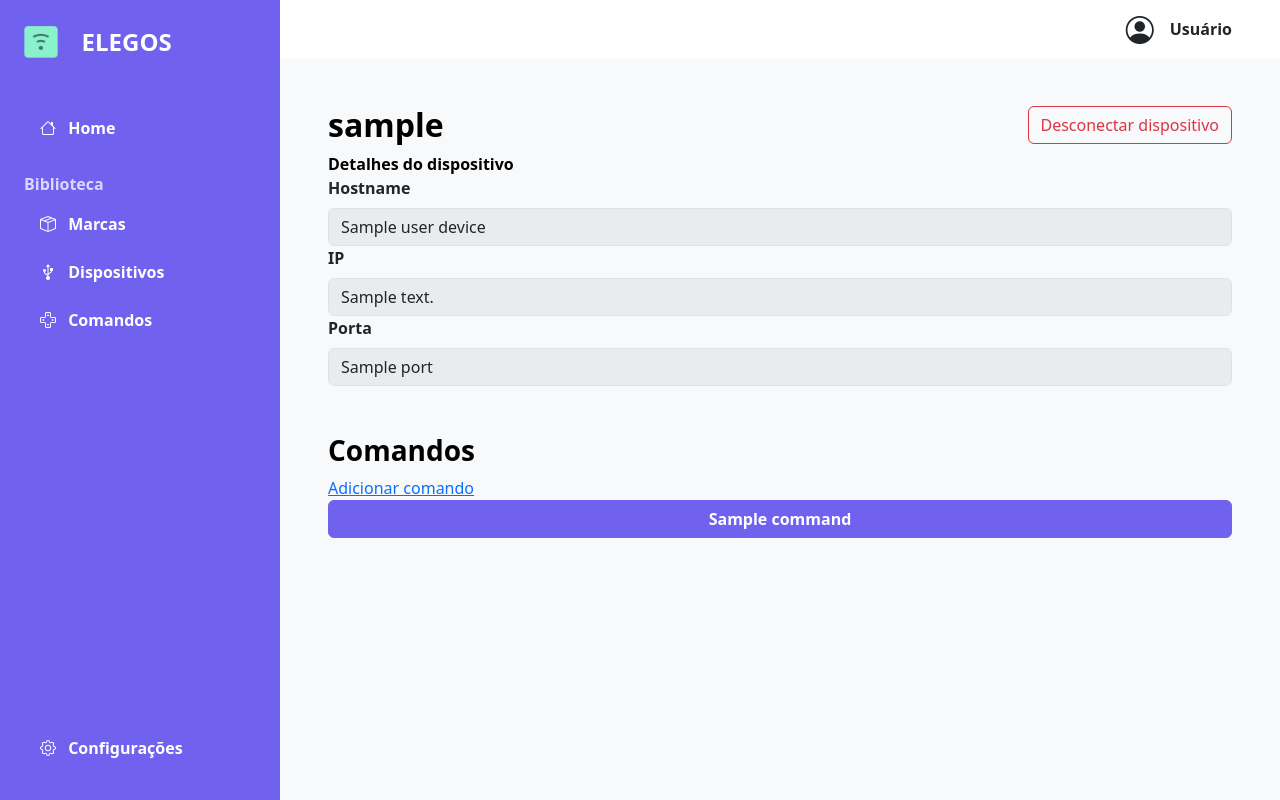
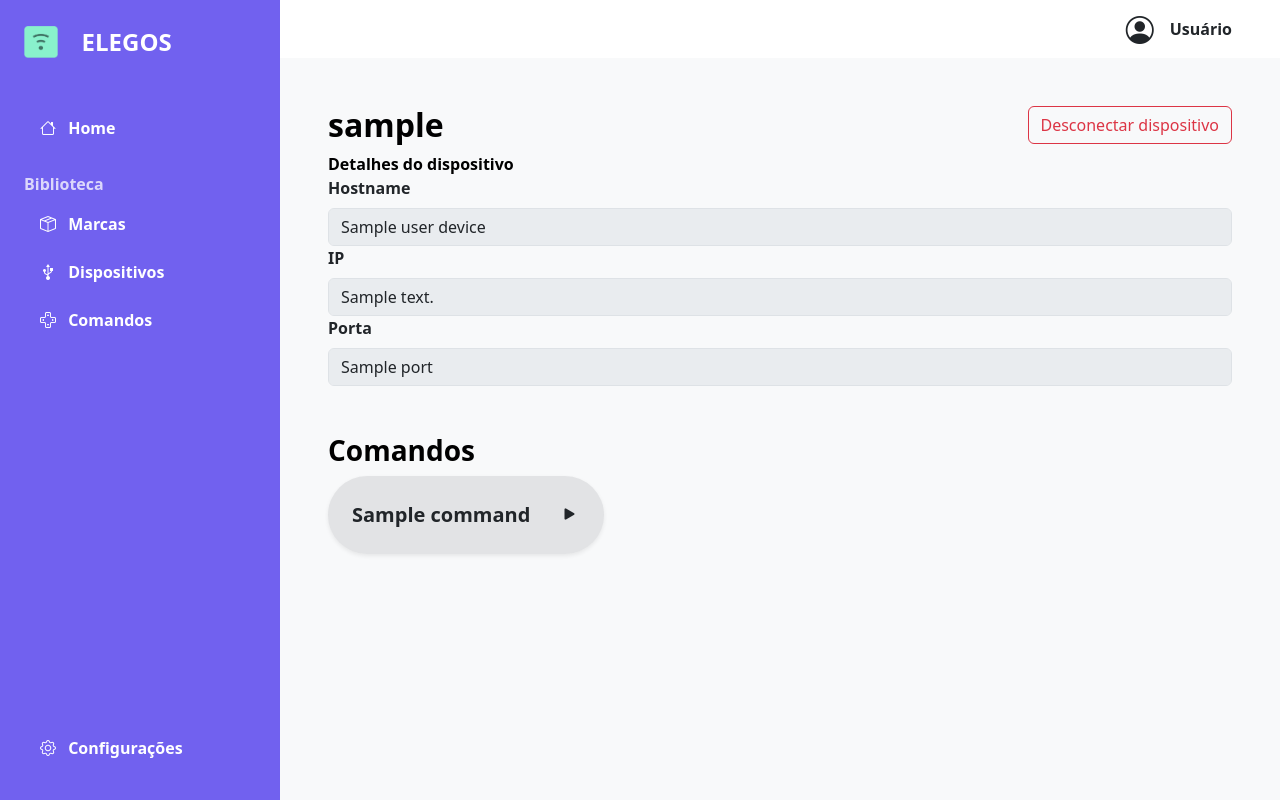
Before and after one commit to PcObserver/TCC-RaspClient, a Flask app: template templates/user_device/show.html in a window 1280 px wide. Run offline with Flask 3, Linux system fonts and the light colour scheme; the template is opened without the code that fills it: most values are stand-ins (such as "Sample title", 1, 10 or a date in 2020); some libraries are stand-ins or nearby versions.

Commit message:
update templates

```diff
--- a/models/device.py
+++ b/models/device.py
@@ -14,6 +14,7 @@ class Device(db.Model):
     created_at = db.Column(db.TIMESTAMP, server_default=func.now())
     updated_at = db.Column(db.TIMESTAMP, server_default=func.now(), onupdate=func.now())
     brand = db.relationship("Brand", backref="devices")
+    user_devices = db.relationship("UserDevice", back_populates="device")
 
     def to_dict(self):
         return {
--- a/models/user_device.py
+++ b/models/user_device.py
@@ -22,3 +22,5 @@ class UserDevice(db.Model):
 
     created_at = db.Column(db.TIMESTAMP, server_default=func.now())
     updated_at = db.Column(db.TIMESTAMP, server_default=func.now(), onupdate=func.now())
+
+    device = db.relationship("Device", back_populates="user_devices")
--- a/templates/action/index.html
+++ b/templates/action/index.html
@@ -22,7 +22,8 @@
                                     {% endif %}">
                                     {{action.name}}
                                 </h5>
-                                <p class="card-text">{{action.description}}</p>
+                                <p class="card-text">{{action.device.name}} - {{action.device.brand.name}}</p>
+                                <p class="card-text">{{action.device.description}}</p>
                             </div>
                             <div class="dropdown">
                                 <button class="btn" type="button" data-bs-toggle="dropdown" aria-expanded="false">
--- a/templates/device/index.html
+++ b/templates/device/index.html
@@ -22,7 +22,7 @@
                                     {% endif %}">
                                     {{device.name}}
                                 </h5>
-                                <p class="card-text">{{device.description}}</p>
+                                <p class="card-text">{{device.brand.name}} </p>
                             </div>
                             <div class="dropdown">
                                 <button class="btn" type="button" data-bs-toggle="dropdown" aria-expanded="false">
--- a/templates/home.html
+++ b/templates/home.html
@@ -34,7 +34,10 @@
                             </a>
                         </h5>
                         <p class="card-text">
-                            {{user_device["hostname"]}}:{{user_device["port"]}}</p>
+                            {{user_device.device.name}} - {{user_device.device.brand.name}}</p>
+                        <p class="card-text">
+                            {{user_device.hostname}}:{{user_device.port}}</p>
+
                     </div>
                     <div class="dropdown">
                         <button class="btn" type="button" data-bs-toggle="dropdown" aria-expanded="false">
--- a/templates/user_device/show.html
+++ b/templates/user_device/show.html
@@ -25,12 +25,11 @@
 
 <div>
     <h3 class="fw-bold text-body-emphasis mt-5">Comandos</h3>
-    <a href="{{url_for('action.new', device_id=user_device.device_id)}}" class="">Adicionar comando</a>
-
-    <div class="d-flex flex-column gap-2">
+    <div class="d-flex gap-2">
         {% for command in commands %}
         <a href="{{url_for('user_device.call_action', user_device_id=user_device.id, action_id=command.id)}}"
-            class="btn btn-primary">{{command.name}}</a>
+            class="bg-dark bg-opacity-10 shadow-sm p-4 roudend rounded-pill text-dark text-decoration-none fw-bold fs-5">{{command.name}}
+            <i class="bi bi-play-fill ms-4 fw-bold"></i></a>
         {% endfor %}
     </div>
 </div>
```
Also changed, not shown: templates/action/show.html (+3 -6 lines), views/brand.py (line endings or trailing spaces).
